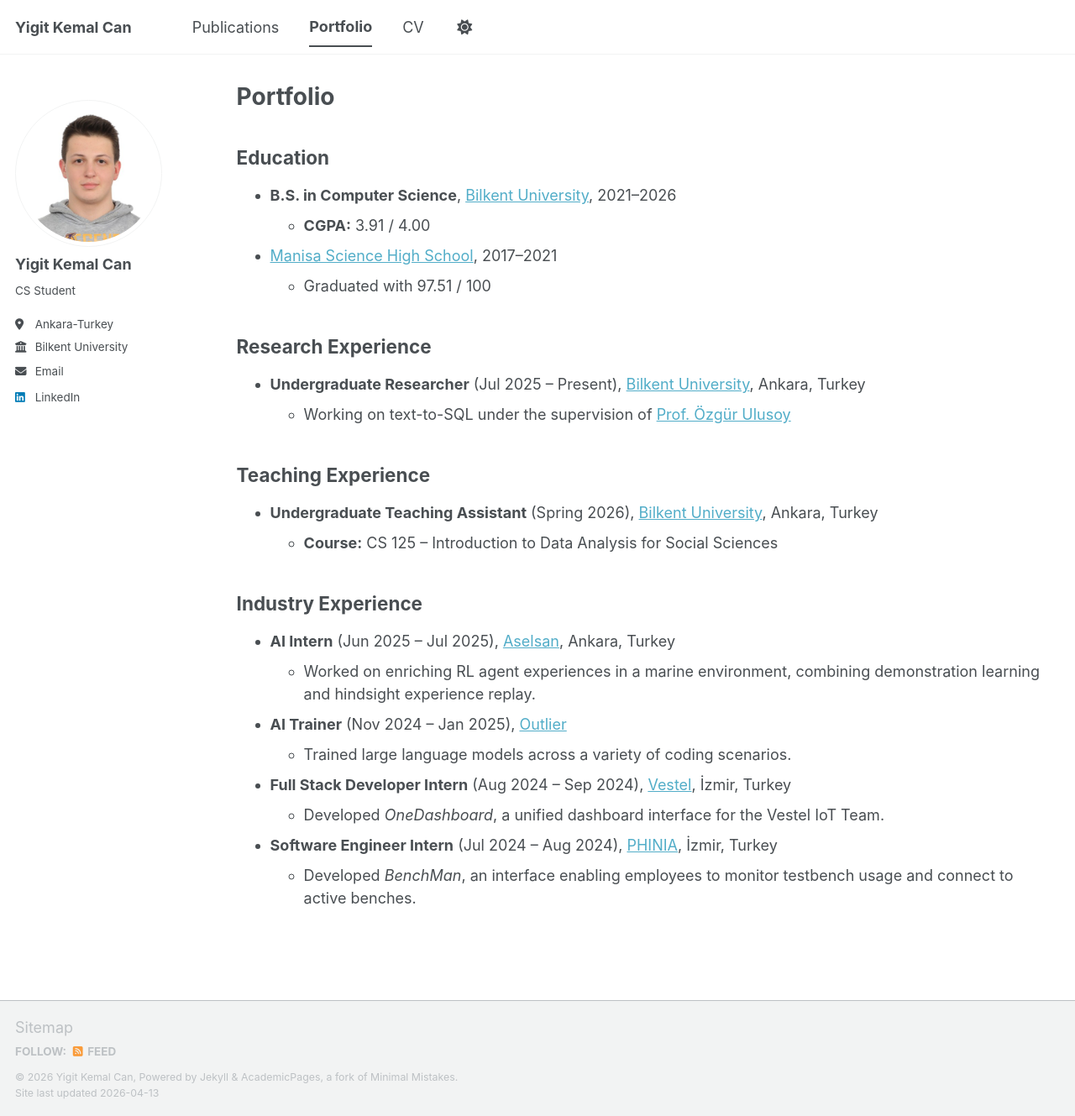
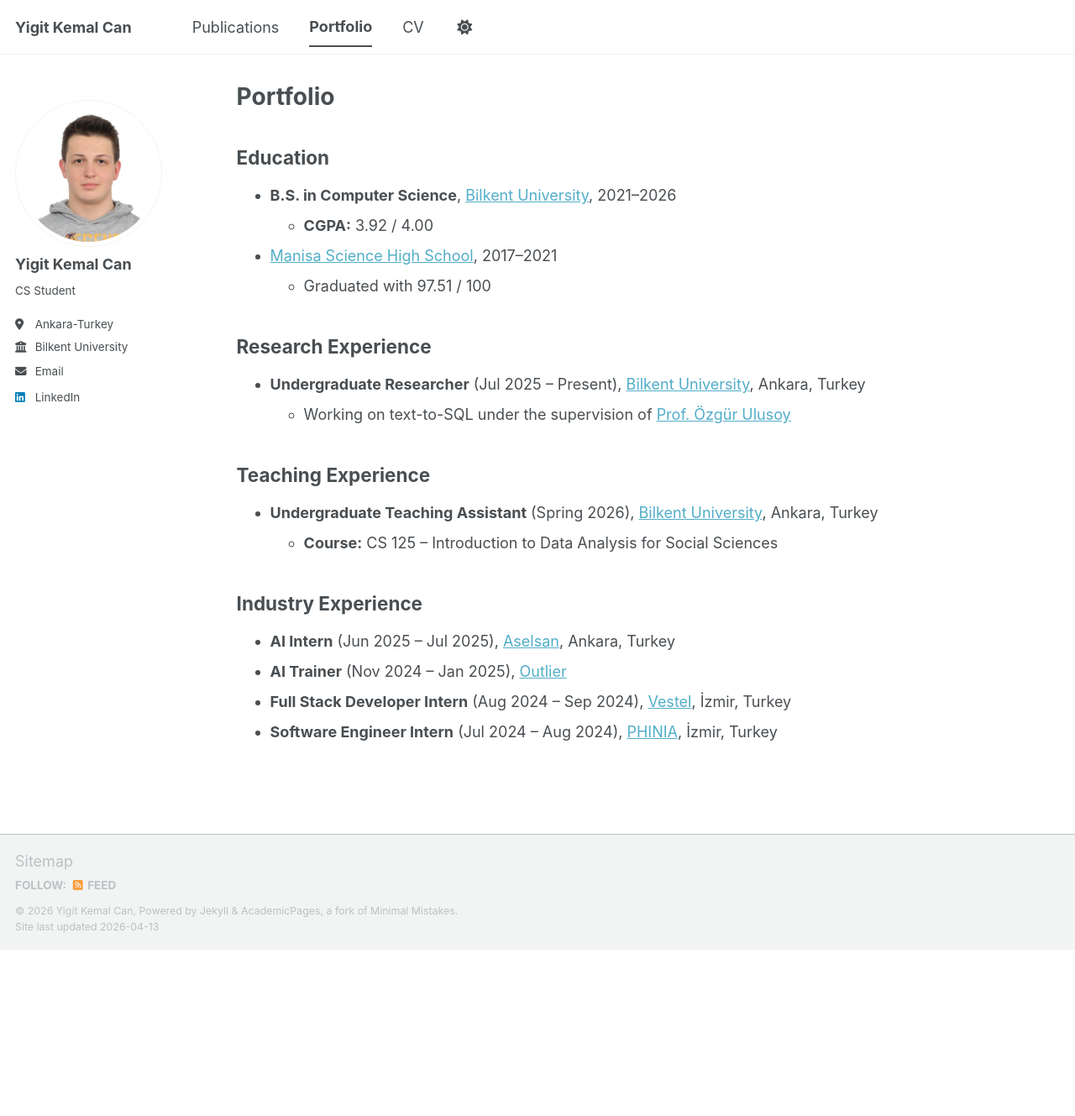
Before and after one commit to yigitkemalcan/yigitkemalcan.github.io, a Jekyll site: the page built from _pages/portfolio.html, in a window 1280 px wide and 1329 px high. Shown: the whole window at 84% size. Built offline with Jekyll 4.4.1, drawn with Linux system fonts in a browser that asks for light colours; a script bundle is joined from its source files by our own code; library files that are not in the unit come from our copies.

Commit message:
Fix portfolio page info

```diff
--- a/_pages/portfolio.html
+++ b/_pages/portfolio.html
@@ -10,13 +10,15 @@
 <h2>Education</h2>
 <ul>
   <li>
-    <strong>B.S. in Computer Science</strong>, <a href="https://www.bilkent.edu.tr/">Bilkent University</a>, 2021–2026
+    <strong>B.S. in Computer Science</strong>,
+    <a href="https://www.bilkent.edu.tr/">Bilkent University</a>, 2021–2026
     <ul>
-      <li><strong>CGPA:</strong> 3.91 / 4.00</li>
+      <li><strong>CGPA:</strong> 3.92 / 4.00</li>
     </ul>
   </li>
   <li>
-    <a href="https://manisafenlisesi.meb.k12.tr/">Manisa Science High School</a>, 2017–2021
+    <a href="https://manisafenlisesi.meb.k12.tr/">Manisa Science High School</a
+    >, 2017–2021
     <ul>
       <li>Graduated with 97.51 / 100</li>
     </ul>
@@ -26,9 +28,13 @@
 <h2>Research Experience</h2>
 <ul>
   <li>
-    <strong>Undergraduate Researcher</strong> (Jul 2025 – Present), <a href="https://www.bilkent.edu.tr/">Bilkent University</a>, Ankara, Turkey
+    <strong>Undergraduate Researcher</strong> (Jul 2025 – Present),
+    <a href="https://www.bilkent.edu.tr/">Bilkent University</a>, Ankara, Turkey
     <ul>
-      <li>Working on text-to-SQL under the supervision of <a href="https://cs.bilkent.edu.tr/~ulusoy/">Prof. Özgür Ulusoy</a></li>
+      <li>
+        Working on text-to-SQL under the supervision of
+        <a href="https://cs.bilkent.edu.tr/~ulusoy/">Prof. Özgür Ulusoy</a>
+      </li>
     </ul>
   </li>
 </ul>
@@ -36,9 +42,13 @@
 <h2>Teaching Experience</h2>
 <ul>
   <li>
-    <strong>Undergraduate Teaching Assistant</strong> (Spring 2026), <a href="https://www.bilkent.edu.tr/">Bilkent University</a>, Ankara, Turkey
+    <strong>Undergraduate Teaching Assistant</strong> (Spring 2026),
+    <a href="https://www.bilkent.edu.tr/">Bilkent University</a>, Ankara, Turkey
     <ul>
-      <li><strong>Course:</strong> CS 125 – Introduction to Data Analysis for Social Sciences</li>
+      <li>
+        <strong>Course:</strong> CS 125 – Introduction to Data Analysis for
+        Social Sciences
+      </li>
     </ul>
   </li>
 </ul>
@@ -46,27 +56,19 @@
 <h2>Industry Experience</h2>
 <ul>
   <li>
-    <strong>AI Intern</strong> (Jun 2025 – Jul 2025), <a href="https://www.aselsan.com/">Aselsan</a>, Ankara, Turkey
-    <ul>
-      <li>Worked on enriching RL agent experiences in a marine environment, combining demonstration learning and hindsight experience replay.</li>
-    </ul>
+    <strong>AI Intern</strong> (Jun 2025 – Jul 2025),
+    <a href="https://www.aselsan.com/">Aselsan</a>, Ankara, Turkey
   </li>
   <li>
-    <strong>AI Trainer</strong> (Nov 2024 – Jan 2025), <a href="https://outlier.ai/">Outlier</a>
-    <ul>
-      <li>Trained large language models across a variety of coding scenarios.</li>
-    </ul>
+    <strong>AI Trainer</strong> (Nov 2024 – Jan 2025),
+    <a href="https://outlier.ai/">Outlier</a>
   </li>
   <li>
-    <strong>Full Stack Developer Intern</strong> (Aug 2024 – Sep 2024), <a href="https://www.vestel.com.tr/">Vestel</a>, İzmir, Turkey
-    <ul>
-      <li>Developed <em>OneDashboard</em>, a unified dashboard interface for the Vestel IoT Team.</li>
-    </ul>
+    <strong>Full Stack Developer Intern</strong> (Aug 2024 – Sep 2024),
+    <a href="https://www.vestel.com.tr/">Vestel</a>, İzmir, Turkey
   </li>
   <li>
-    <strong>Software Engineer Intern</strong> (Jul 2024 – Aug 2024), <a href="https://www.phinia.com/">PHINIA</a>, İzmir, Turkey
-    <ul>
-      <li>Developed <em>BenchMan</em>, an interface enabling employees to monitor testbench usage and connect to active benches.</li>
-    </ul>
+    <strong>Software Engineer Intern</strong> (Jul 2024 – Aug 2024),
+    <a href="https://www.phinia.com/">PHINIA</a>, İzmir, Turkey
   </li>
 </ul>
```
